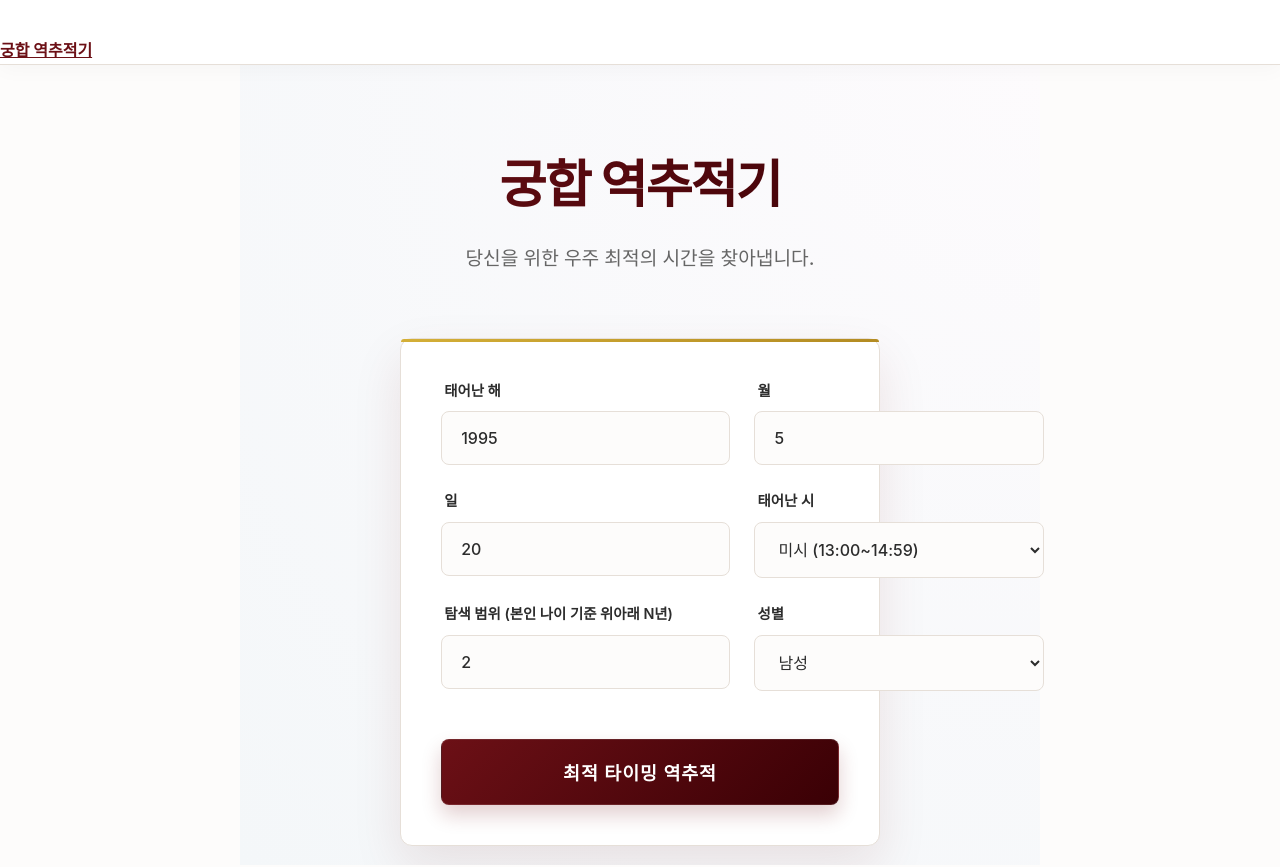
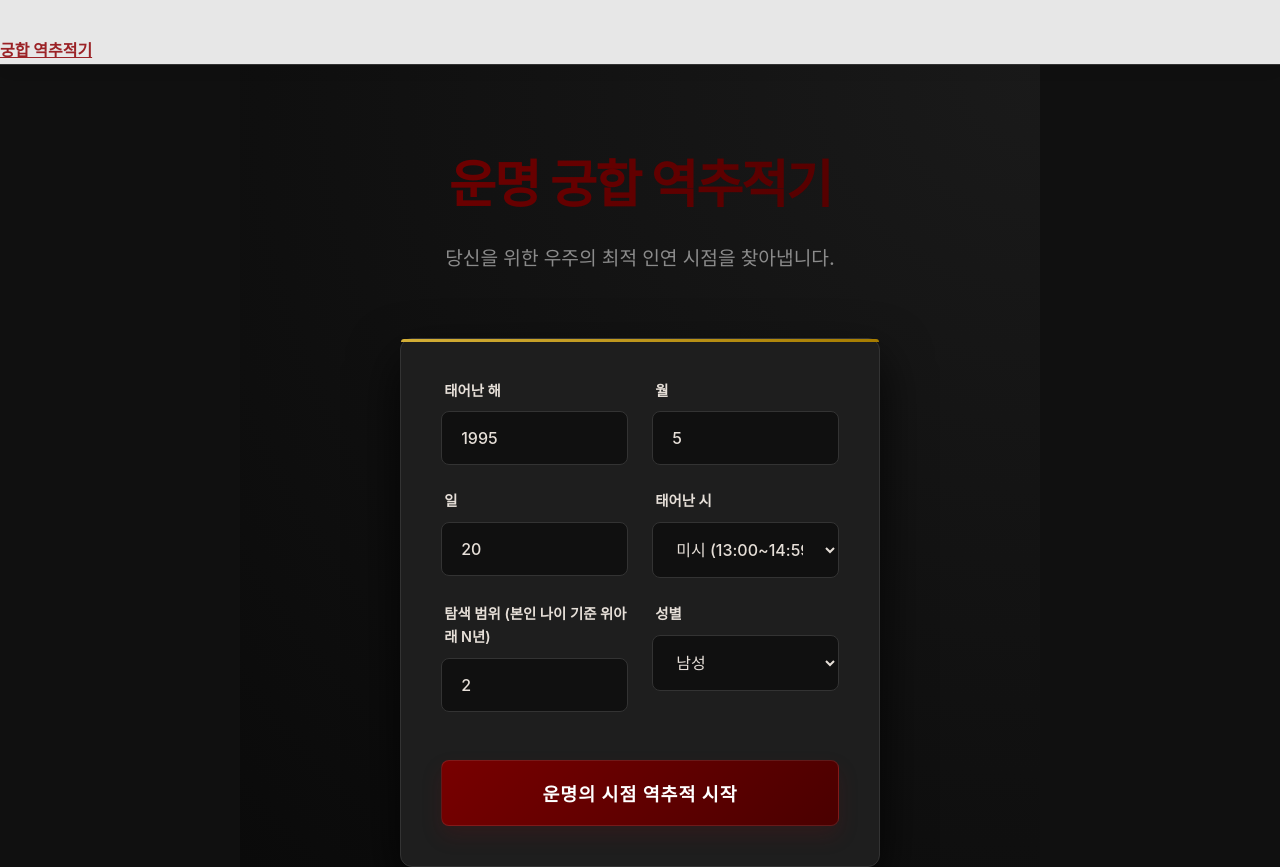
Before and after one commit to gitnewbb/saju_findbest, a Next.js app: page /tracker in a window 1280 px wide. Built offline with nearby package versions, Linux system fonts and the light colour scheme.

Commit message:
feat: Add commit and push functionality

```diff
--- a/src/app/globals.css
+++ b/src/app/globals.css
@@ -1,34 +1,29 @@
-/* 오방색 영감: 진홍(Burgundy), 먹색(Ink Black), 황금(Gold), 비취/청자(Jade), 한지(Hanji) */
+/* 오방색 영감: 진홍(Burgundy), 먹색(Ink Black), 황금(Gold), 비취/청자(Jade) - 다크 테마 기본 */
 :root {
-  --primary: #6c1016; /* 진홍색 (Burgundy) */
-  --primary-light: #f5f0f0; /* 한지 베이스 레드톤 */
-  --secondary: #1a1a1a; /* 먹색 (Ink Black) */
-  --accent: #d4af37; /* 호박금색 (Amber Gold) */
-  --background: #fdfcfb; /* 은은한 한지색 */
-  --surface: #ffffff;
-  --text: #2c2c2c;
-  --text-muted: #666666;
-  --border: #e6dfd8; /* 따뜻한 회갈색 (Taupe) */
-  --glass: rgba(255, 255, 255, 0.85);
-  --shadow-sm: 0 2px 4px rgba(0, 0, 0, 0.04);
-  --shadow-md: 0 10px 25px rgba(0, 0, 0, 0.08);
-  --shadow-lg: 0 20px 50px rgba(108, 16, 22, 0.1);
-  --gradient: linear-gradient(135deg, #6c1016 0%, #3a0005 100%);
-  --gold-gradient: linear-gradient(135deg, #d4af37 0%, #b38b22 100%);
-}
-
-@media (prefers-color-scheme: dark) {
-  :root {
-    --background: #121212; /* 깊은 먹색 */
-    --surface: #1e1e1e; /* 숯/연묵색 */
-    --text: #e6dfd8; /* 한지색상 텍스트 */
-    --text-muted: #8b8b8b;
-    --border: #333333;
-    --glass: rgba(30, 30, 30, 0.85);
-    --shadow-md: 0 10px 30px rgba(0, 0, 0, 0.6);
-    --shadow-lg: 0 20px 60px rgba(0, 0, 0, 0.8);
-    --gradient: linear-gradient(135deg, #8b0000 0%, #4a0000 100%);
-  }
+  --primary: #9b2226;
+  /* 화사한 진홍색 */
+  --primary-light: #2c0b0e;
+  /* 아주 어두운 붉은 먹색 */
+  --secondary: #0a0a0a;
+  /* 깊은 먹색 (Ink Black) */
+  --accent: #d4af37;
+  /* 고풍스러운 호박금색 (Amber Gold) */
+  --background: #101010;
+  /* 기본 배경 먹색 */
+  --surface: #1e1e1e;
+  /* 카드/패널 배경색 */
+  --text: #e6dfd8;
+  /* 은은한 한지 질감 텍스트 색상 */
+  --text-muted: #8b8b8b;
+  /* 다크 모드용 흐린 텍스트 */
+  --border: #333333;
+  /* 다크 모드용 경계선 */
+  --glass: rgba(30, 30, 30, 0.85);
+  --shadow-sm: 0 2px 4px rgba(0, 0, 0, 0.4);
+  --shadow-md: 0 10px 25px rgba(0, 0, 0, 0.6);
+  --shadow-lg: 0 20px 50px rgba(0, 0, 0, 0.8);
+  --gradient: linear-gradient(135deg, #780000 0%, #4a0000 100%);
+  --gold-gradient: linear-gradient(135deg, #d4af37 0%, #a67c00 100%);
 }
 
 * {
@@ -46,21 +41,35 @@ body {
   -webkit-font-smoothing: antialiased;
 }
 
-h1, h2, h3, h4, h5, h6 {
+h1,
+h2,
+h3,
+h4,
+h5,
+h6 {
   font-family: 'Noto Serif KR', 'Nanum Myeongjo', 'Batang', serif;
   font-weight: 700;
   letter-spacing: -0.02em;
-  color: var(--primary); /* 진홍색 매력 포인트 */
+  color: var(--primary);
+  /* 진홍색 매력 포인트 */
 }
 
 @media (prefers-color-scheme: dark) {
-  h1, h2, h3, h4, h5, h6 {
-    color: var(--accent); /* 다크모드에서는 골드빛 포인트 */
+
+  h1,
+  h2,
+  h3,
+  h4,
+  h5,
+  h6 {
+    color: var(--accent);
+    /* 다크모드에서는 골드빛 포인트 */
   }
 }
 
 .container {
-  max-width: 800px; /* 사주 정보 텍스트 집중을 위해 넓이 소폭 축소 */
+  max-width: 800px;
+  /* 사주 정보 텍스트 집중을 위해 넓이 소폭 축소 */
   margin: 0 auto;
   padding: 0 2rem;
 }
@@ -69,15 +78,21 @@ h1, h2, h3, h4, h5, h6 {
   width: 48px;
   height: 48px;
   border: 4px solid var(--border);
-  border-bottom-color: var(--accent); /* 빙글 도는 포인트를 금빛으로 */
+  border-bottom-color: var(--accent);
+  /* 빙글 도는 포인트를 금빛으로 */
   border-radius: 50%;
   display: inline-block;
   animation: rotation 1.2s cubic-bezier(0.5, 0.1, 0.4, 0.9) infinite;
 }
 
 @keyframes rotation {
-  0% { transform: rotate(0deg); }
-  100% { transform: rotate(360deg); }
+  0% {
+    transform: rotate(0deg);
+  }
+
+  100% {
+    transform: rotate(360deg);
+  }
 }
 
 .btn-primary {
@@ -85,7 +100,8 @@ h1, h2, h3, h4, h5, h6 {
   color: #fff;
   border: 1px solid rgba(255, 255, 255, 0.1);
   padding: 1rem 2rem;
-  border-radius: 8px; /* 둥근 모서리 축소로 전통/단정함 강조 */
+  border-radius: 8px;
+  /* 둥근 모서리 축소로 전통/단정함 강조 */
   font-weight: 600;
   cursor: pointer;
   transition: all 0.3s cubic-bezier(0.4, 0, 0.2, 1);
@@ -97,7 +113,8 @@ h1, h2, h3, h4, h5, h6 {
 .btn-primary:hover {
   transform: translateY(-2px);
   box-shadow: var(--shadow-lg);
-  border-color: var(--accent); /* 호버 시 엣지에 금빛 투영 */
+  border-color: var(--accent);
+  /* 호버 시 엣지에 금빛 투영 */
 }
 
 .resultCard {
@@ -107,7 +124,8 @@ h1, h2, h3, h4, h5, h6 {
   box-shadow: var(--shadow-md);
   border: 1px solid var(--border);
   transition: all 0.3s ease;
-  border-top: 4px solid var(--primary); /* 상단에 포인트 컬러 */
+  border-top: 4px solid var(--primary);
+  /* 상단에 포인트 컬러 */
   margin-top: 2rem;
 }
 
--- a/src/app/tracker/page.tsx
+++ b/src/app/tracker/page.tsx
@@ -9,27 +9,46 @@ export default function TrackerPage() {
   const [formData, setFormData] = useState<any>(null);
   const [romanceLoading, setRomanceLoading] = useState<number | null>(null);
   const [romanceData, setRomanceData] = useState<Record<number, string>>({});
+  const [topExplanation, setTopExplanation] = useState<string | null>(null);
 
-  // 총평 데이터를 위한 통계 계산
+  // 총평 데이터를 위한 통계 계산 (운명 브리핑 강화)
   const getSummary = () => {
     if (results.length === 0) return null;
     const topTiers = results.filter(r => r.tier === 'S' || r.tier === 'A');
     if (topTiers.length === 0) return null;
 
+    // 1. 최고의 인연 (1위)
+    const topMatch = results[0];
+    const topDate = new Date(topMatch.date);
+    const bestYear = topDate.getFullYear();
+    const month = topDate.getMonth() + 1;
+    let bestSeason = '겨울';
+    if ([3, 4, 5].includes(month)) bestSeason = '봄';
+    else if ([6, 7, 8].includes(month)) bestSeason = '여름';
+    else if ([9, 10, 11].includes(month)) bestSeason = '가을';
+
+    // 2. 최악의 인연 (점수 최하위)
+    const worstMatch = results[results.length - 1];
+    const worstDate = new Date(worstMatch.date);
+    const worstYear = worstDate.getFullYear();
+
+    // 3. 최빈 시기 (상위권에서 가장 많이 겹치는 연도)
     const years = topTiers.map(r => new Date(r.date).getFullYear());
-    const seasons = topTiers.map(r => {
-      const month = new Date(r.date).getMonth() + 1;
-      if ([3, 4, 5].includes(month)) return '봄';
-      if ([6, 7, 8].includes(month)) return '여름';
-      if ([9, 10, 11].includes(month)) return '가을';
-      return '겨울';
-    });
+    const mostFreqYear = years.sort((a, b) => years.filter(v => v === a).length - years.filter(v => v === b).length).pop();
 
-    const mostFreq = (arr: any[]) => arr.sort((a,b) => arr.filter(v => v===a).length - arr.filter(v => v===b).length).pop();
+    // 4. 궁합 인사이트 (조후 vs 합)
+    const avgHap = topTiers.reduce((acc, curr) => acc + (curr.vector.hap || 0), 0) / topTiers.length;
+    const avgJohu = topTiers.reduce((acc, curr) => acc + (curr.vector.johu || 0), 0) / topTiers.length;
+    const insight = avgJohu > avgHap
+      ? "기운의 차가운/뜨거운 균형(조후)이 잘 맞는 인연이 귀합니다."
+      : "서로 끌어당기는 성분(육합/삼합)의 조화가 무척 강한 편입니다.";
 
     return {
-      bestYear: mostFreq(years),
-      bestSeason: mostFreq(seasons),
+      bestYear,
+      bestSeason,
+      worstYear,
+      mostFreqYear,
+      insight,
       sCount: results.filter(r => r.tier === 'S').length
     };
   };
@@ -40,6 +59,7 @@ export default function TrackerPage() {
     setLoading(true);
     setResults([]);
     setRomanceData({});
+    setTopExplanation(null);
     setVisibleCount(10);
     setFormData(data);
 
@@ -47,14 +67,15 @@ export default function TrackerPage() {
       const response = await fetch('/api/saju', {
         method: 'POST',
         headers: { 'Content-Type': 'application/json' },
-        body: JSON.stringify({ ...data, rangeYears: 2 })
+        body: JSON.stringify({ ...data, rangeYears: 2, needExplanation: true })
       });
       const resData = await response.json();
       if (resData.success) {
         setResults(resData.results);
+        if (resData.explanation) setTopExplanation(resData.explanation);
       }
     } catch (error) {
-      alert('분석 실패');
+      alert('분석에 실패하였습니다. 다시 시도해 주세요.');
     } finally {
       setLoading(false);
     }
@@ -78,7 +99,7 @@ export default function TrackerPage() {
         setRomanceData(prev => ({ ...prev, [idx]: data.romance }));
       }
     } catch (e) {
-      alert('AI 해석 중 에러가 발생했습니다.');
+      alert('운명 시뮬레이션 중 오류가 발생했습니다.');
     } finally {
       setRomanceLoading(null);
     }
@@ -86,16 +107,16 @@ export default function TrackerPage() {
 
   const getTierInfo = (tier: string) => {
     switch (tier) {
-      case 'S': return { color: '#8e44ad', label: '천생연분', bg: '#f4eef9' };
-      case 'A': return { color: '#2980b9', label: '찰떡궁합', bg: '#ebf5fb' };
-      case 'B': return { color: '#27ae60', label: '좋은인연', bg: '#eafaf1' };
-      case 'C': return { color: '#f39c12', label: '무난한합', bg: '#fef5e7' };
-      default: return { color: '#7f8c8d', label: '기타인연', bg: '#f4f6f6' };
+      case 'S': return { color: '#e0b0ff', label: '천생연분', bg: 'rgba(142,68,173,0.3)' };
+      case 'A': return { color: '#85c1e9', label: '찰떡궁합', bg: 'rgba(41,128,185,0.3)' };
+      case 'B': return { color: '#82e0aa', label: '좋은인연', bg: 'rgba(39,174,96,0.3)' };
+      case 'C': return { color: '#f8c471', label: '무난한합', bg: 'rgba(243,156,18,0.3)' };
+      default: return { color: '#bdc3c7', label: '기타인연', bg: 'rgba(127,140,141,0.3)' };
     }
   };
 
   return (
-    <main className="container" style={{ paddingTop: '5rem', background: 'radial-gradient(circle at top right, #fdfbfd, #f4f7f9)', minHeight: '100vh' }}>
+    <main className="container" style={{ paddingTop: '5rem', background: 'radial-gradient(circle at top right, #1a1a1a, #0a0a0a)', minHeight: '100vh' }}>
       <div style={{ textAlign: 'center', maxWidth: '800px', margin: '0 auto 4rem' }}>
         <h1 style={{
           fontSize: '3.2rem',
@@ -105,45 +126,91 @@ export default function TrackerPage() {
           WebkitBackgroundClip: 'text',
           WebkitTextFillColor: 'transparent',
           letterSpacing: '-2px'
-        }}>궁합 역추적기</h1>
-        <p style={{ fontSize: '1.2rem', color: 'var(--text-muted)', fontWeight: '500' }}>당신을 위한 우주 최적의 시간을 찾아냅니다.</p>
+        }}>운명 궁합 역추적기</h1>
+        <p style={{ fontSize: '1.2rem', color: 'var(--text-muted)', fontWeight: '500' }}>당신을 위한 우주의 최적 인연 시점을 찾아냅니다.</p>
       </div>
 
       {!loading && results.length === 0 && (
         <div style={{ maxWidth: '480px', margin: '0 auto' }}>
-          <SajuForm onSubmit={handleSajuSubmit} buttonText="최적 타이밍 역추적" />
+          <SajuForm onSubmit={handleSajuSubmit} buttonText="운명의 시점 역추적 시작" />
         </div>
       )}
 
       {loading && (
         <div style={{ textAlign: 'center', padding: '6rem 0' }}>
           <div className="loader" style={{ margin: '0 auto 2rem', borderTopColor: 'var(--primary)' }}></div>
-          <p style={{ fontSize: '1.1rem', color: 'var(--primary)', fontWeight: '600', letterSpacing: '2px' }}>DATA BRUTE-FORCING...</p>
+          <p style={{ fontSize: '1.1rem', color: 'var(--primary)', fontWeight: '600', letterSpacing: '2px' }}>우주의 기운을 탐색 중...</p>
         </div>
       )}
 
       {results.length > 0 && !loading && (
         <div style={{ width: '100%', maxWidth: '650px', margin: '0 auto', display: 'flex', flexDirection: 'column', gap: '2rem' }}>
 
-          {/* 총평 장표 */}
+          {/* 총평 장표 (운명 브리핑) */}
           {summary && (
             <div style={{
               background: 'var(--gradient)',
               borderRadius: '28px',
-              padding: '2rem',
+              padding: '2.5rem',
               color: '#fff',
               boxShadow: 'var(--shadow-lg)',
               textAlign: 'center',
               marginBottom: '1rem'
             }}>
-              <h4 style={{ fontSize: '0.9rem', opacity: 0.8, marginBottom: '0.5rem', fontWeight: '600' }}>DESTINY SUMMARY</h4>
-              <p style={{ fontSize: '1.4rem', fontWeight: '800', lineHeight: '1.4' }}>
-                당신과 가장 인연이 깊은 사람은<br/>
-                <span style={{ fontSize: '1.8rem', color: '#ffd700' }}>{summary.bestYear}년 {summary.bestSeason}</span>에 태어난 사람일 확률이 높습니다.
+              <h4 style={{ fontSize: '0.9rem', opacity: 0.8, marginBottom: '0.8rem', fontWeight: '800', letterSpacing: '2px' }}>DESTINY BRIEFING</h4>
+              <p style={{ fontSize: '1.5rem', fontWeight: '900', lineHeight: '1.5', marginBottom: '1.5rem' }}>
+                당신과 가장 인연이 깊은 사람은<br />
+                <span style={{ fontSize: '1.9rem', color: '#ffd700' }}>{summary.bestYear}년 {summary.bestSeason}</span>에 태어난 사람입니다.
               </p>
-              <div style={{ marginTop: '1rem', fontSize: '0.9rem', opacity: 0.9 }}>
-                탐색 범위 내 천생연분급 인연 : {summary.sCount}명 발견
+
+              {/* 브리핑 대시보드 */}
+              <div style={{
+                display: 'grid',
+                gridTemplateColumns: 'repeat(2, 1fr)',
+                gap: '1rem',
+                backgroundColor: 'rgba(0,0,0,0.2)',
+                padding: '1.2rem',
+                borderRadius: '18px',
+                textAlign: 'left',
+                fontSize: '0.95rem'
+              }}>
+                <div>
+                  <span style={{ opacity: 0.7, fontSize: '0.8rem' }}>💎 최적의 시기</span>
+                  <div style={{ fontWeight: '700' }}>{summary.bestYear}년 {summary.bestSeason}</div>
+                </div>
+                <div>
+                  <span style={{ opacity: 0.7, fontSize: '0.8rem' }}>⚠️ 거리둘 시기</span>
+                  <div style={{ fontWeight: '700' }}>{summary.worstYear}년생 주변</div>
+                </div>
+                <div>
+                  <span style={{ opacity: 0.7, fontSize: '0.8rem' }}>📊 발견된 빈도</span>
+                  <div style={{ fontWeight: '700' }}>{summary.mostFreqYear}년생 다수 분포</div>
+                </div>
+                <div>
+                  <span style={{ opacity: 0.7, fontSize: '0.8rem' }}>✨ 상위권 비율</span>
+                  <div style={{ fontWeight: '700' }}>천생연분 {summary.sCount}명</div>
+                </div>
               </div>
+
+              <div style={{ marginTop: '1.5rem', padding: '1rem', backgroundColor: 'rgba(255,255,255,0.05)', borderRadius: '12px', fontSize: '0.9rem', fontStyle: 'italic' }}>
+                💡 {summary.insight}
+              </div>
+
+              {topExplanation && (
+                <div style={{
+                  marginTop: '1.5rem',
+                  paddingTop: '1.5rem',
+                  borderTop: '1px solid rgba(255,255,255,0.2)',
+                  fontSize: '1.05rem',
+                  lineHeight: '1.7',
+                  textAlign: 'left',
+                  fontWeight: '400',
+                  color: '#fff',
+                  whiteSpace: 'pre-wrap'
+                }}>
+                  {topExplanation}
+                </div>
+              )}
             </div>
           )}
 
@@ -157,14 +224,14 @@ export default function TrackerPage() {
               const info = getTierInfo(item.tier);
               return (
                 <div key={idx} style={{
-                  backgroundColor: '#fff',
+                  backgroundColor: 'var(--surface)',
                   borderRadius: '24px',
                   padding: '1.8rem',
                   boxShadow: 'var(--shadow-md)',
                   display: 'flex',
                   flexDirection: 'column',
                   gap: '1.5rem',
-                  border: '1px solid rgba(0,0,0,0.02)'
+                  border: '1px solid var(--border)'
                 }}>
                   <div style={{ display: 'flex', justifyContent: 'space-between', alignItems: 'flex-start' }}>
                     <div>
@@ -207,12 +274,12 @@ export default function TrackerPage() {
                   {romanceData[idx] && (
                     <div style={{
                       padding: '1.5rem',
-                      backgroundColor: '#fdfbff',
+                      backgroundColor: 'var(--background)',
                       borderRadius: '18px',
                       fontSize: '0.95rem',
                       lineHeight: '1.8',
                       border: '1px solid var(--primary-light)',
-                      color: '#444',
+                      color: 'var(--text)',
                       whiteSpace: 'pre-wrap'
                     }}>
                       <div style={{ fontWeight: '800', color: 'var(--primary)', marginBottom: '0.8rem', fontSize: '0.9rem' }}>💡 이 인연과의 연애 패턴</div>
@@ -227,14 +294,14 @@ export default function TrackerPage() {
           {visibleCount < results.length && (
             <button
               className="premiumBtn"
-              style={{ backgroundColor: '#fff', color: 'var(--text-muted)', border: '1px solid var(--border)', boxShadow: 'none', margin: '1rem auto' }}
+              style={{ backgroundColor: 'var(--surface)', color: 'var(--text-muted)', border: '1px solid var(--border)', boxShadow: 'none', margin: '1rem auto' }}
               onClick={() => setVisibleCount(v => v + 20)}
             >
               운명 더보기
             </button>
           )}
 
-          <button className="btn-primary" onClick={() => {setResults([]); setRomanceData({});}} style={{ marginTop: '2rem', padding: '1.2rem', borderRadius: '18px' }}>새로운 생으로 다시 탐색</button>
+          <button className="btn-primary" onClick={() => { setResults([]); setRomanceData({}); }} style={{ marginTop: '2rem', padding: '1.2rem', borderRadius: '18px' }}>새로운 생으로 다시 탐색</button>
         </div>
       )}
     </main>
--- a/src/components/SajuForm.module.css
+++ b/src/components/SajuForm.module.css
@@ -1,7 +1,8 @@
 .premiumCard {
   background: var(--surface);
   padding: 2.5rem;
-  border-radius: 12px; /* 32px -> 12px 단정하게 */
+  border-radius: 12px;
+  /* 32px -> 12px 단정하게 */
   box-shadow: var(--shadow-lg);
   border: 1px solid var(--border);
   transition: transform 0.3s ease, border-color 0.3s ease;
@@ -12,7 +13,9 @@
 .premiumCard::before {
   content: '';
   position: absolute;
-  top: 0; left: 0; right: 0;
+  top: 0;
+  left: 0;
+  right: 0;
   height: 3px;
   background: var(--gold-gradient);
   border-top-left-radius: 12px;
@@ -45,9 +48,13 @@
   font-family: inherit;
 }
 
-.stylishInput, .stylishSelect {
+.stylishInput,
+.stylishSelect {
+  width: 100%;
+  max-width: 100%;
   padding: 1rem 1.2rem;
-  border-radius: 8px; /* 16px -> 8px 좀 더 각진 느낌 */
+  border-radius: 8px;
+  /* 16px -> 8px 좀 더 각진 느낌 */
   border: 1px solid var(--border);
   background: var(--background);
   color: var(--text);
@@ -56,12 +63,16 @@
   transition: all 0.3s ease;
   outline: none;
   font-family: inherit;
+  box-sizing: border-box;
 }
 
-.stylishInput:focus, .stylishSelect:focus {
-  border-color: var(--accent); /* 우아한 금빛 라인 */
+.stylishInput:focus,
+.stylishSelect:focus {
+  border-color: var(--accent);
+  /* 우아한 금빛 라인 */
   background: var(--surface);
-  box-shadow: 0 0 0 3px rgba(212, 175, 55, 0.15); /* 금빛 글로우 */
+  box-shadow: 0 0 0 3px rgba(212, 175, 55, 0.15);
+  /* 금빛 글로우 */
 }
 
 .premiumBtn {
@@ -85,7 +96,8 @@
 .premiumBtn:hover {
   transform: translateY(-2px);
   box-shadow: 0 15px 30px rgba(108, 16, 22, 0.3);
-  border-color: var(--accent); /* 마우스를 올렸을 때 금빛 엣지 */
+  border-color: var(--accent);
+  /* 마우스를 올렸을 때 금빛 엣지 */
 }
 
 .premiumBtn:active {
```
Also changed, not shown: src/app/api/saju/db/logs/route.ts (added, +22 -0 lines), src/app/db/check/page.tsx (added, +66 -0 lines).
